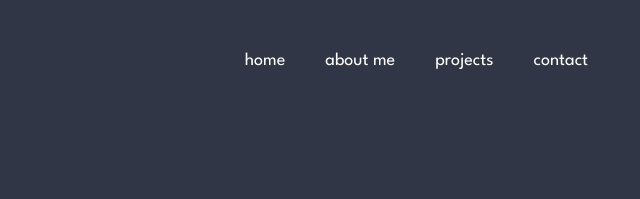
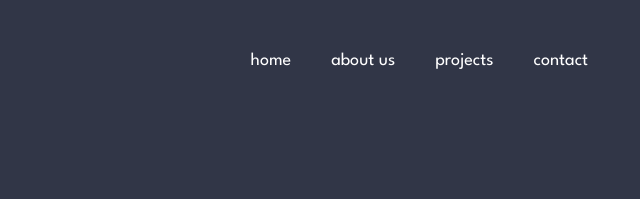
Before and after one commit to COURAGE-NARTEY/mYportfolio, a website: page index.html in a window 1280 px wide. Shown: the top 199 px of the page, 612-1252 px from the left. Drawn offline with Linux system fonts and the light colour scheme.

Commit message:
Update index.html

```diff
--- a/index.html
+++ b/index.html
@@ -398,7 +398,7 @@
             </div>
             <div class="controls">
                 <a href="#home">home</a>
-                <a href="#about">about me</a>
+                <a href="#about">about us</a>
                 <a href="#projects">projects</a>
                 <a href="contact.html">contact</a>
             </div>
```
